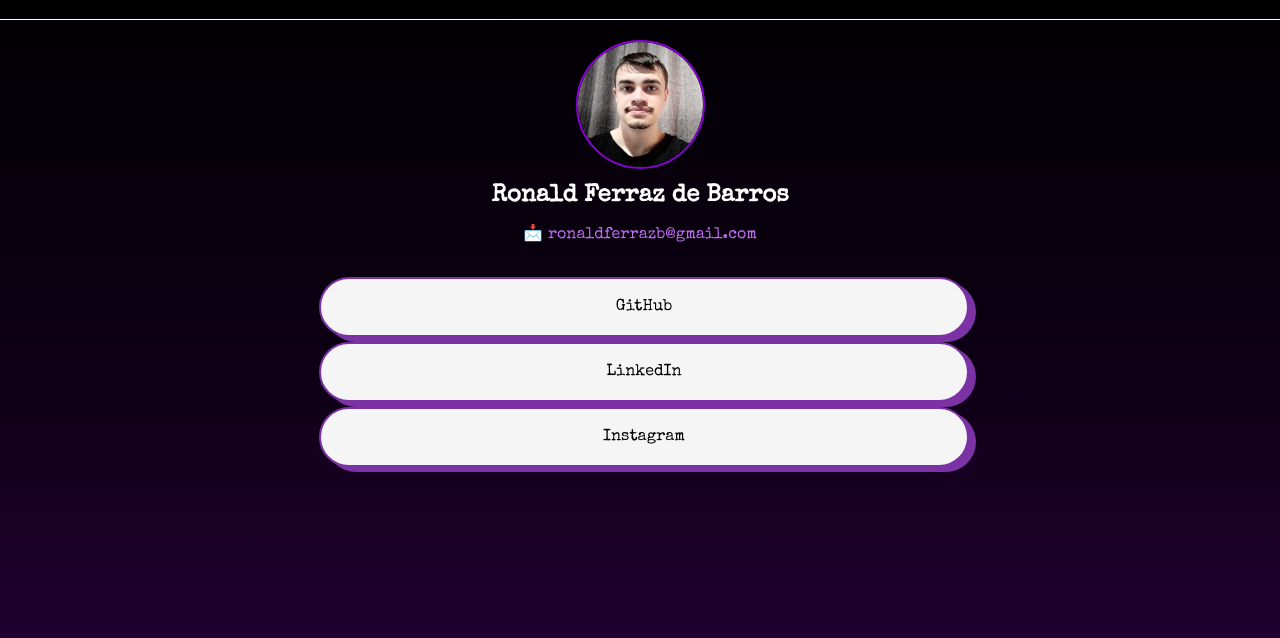
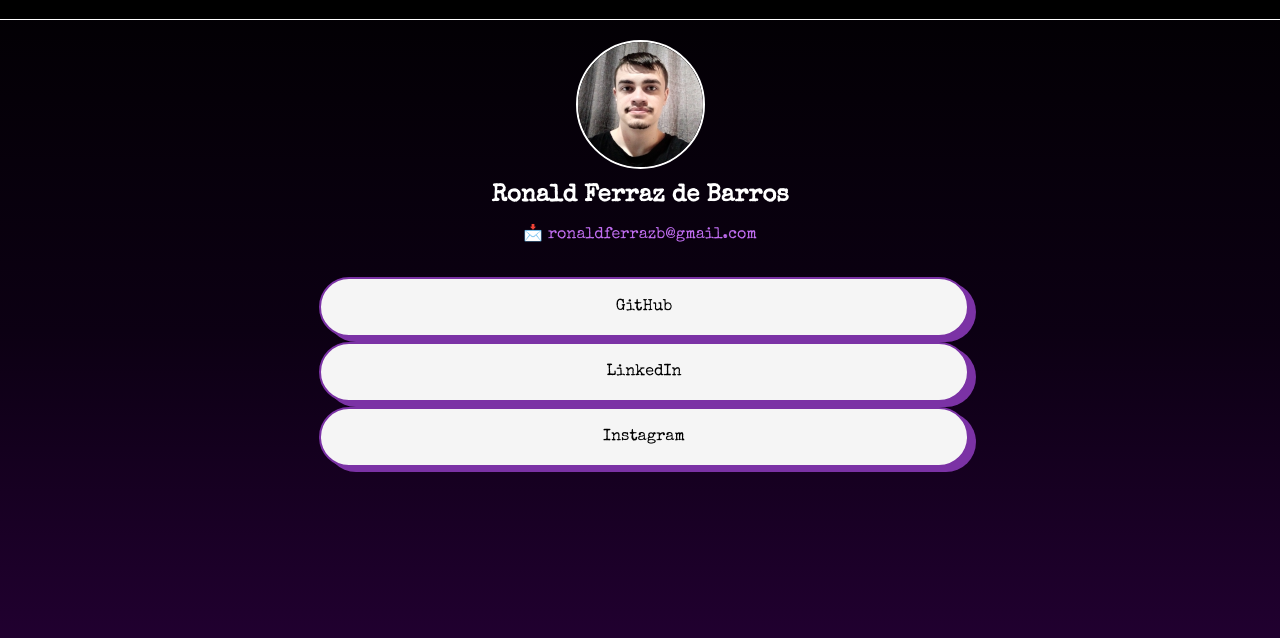
Before and after one commit to ronaldfb/my-links, a plain HTML site: page index.html in a window 1280 px wide. Shown: the part 70-708 px from the top of the page. Drawn offline with Linux system fonts and the light colour scheme.

Commit message:
Update style.css

```diff
--- a/estilos/style.css
+++ b/estilos/style.css
@@ -64,7 +64,7 @@ main {
 }
 
 article > div > img {
-    border: 2px solid rgb(136, 0, 214);
+    border: 2px solid white;
     border-radius: 100%;
 }
 
```
